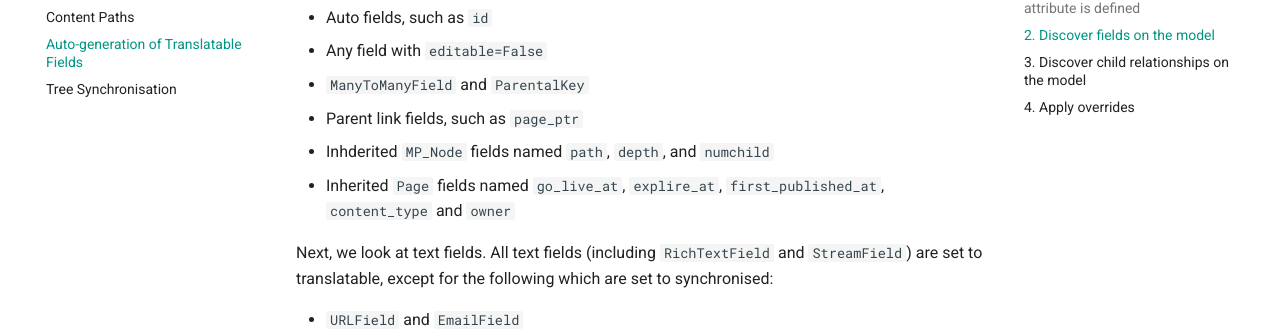
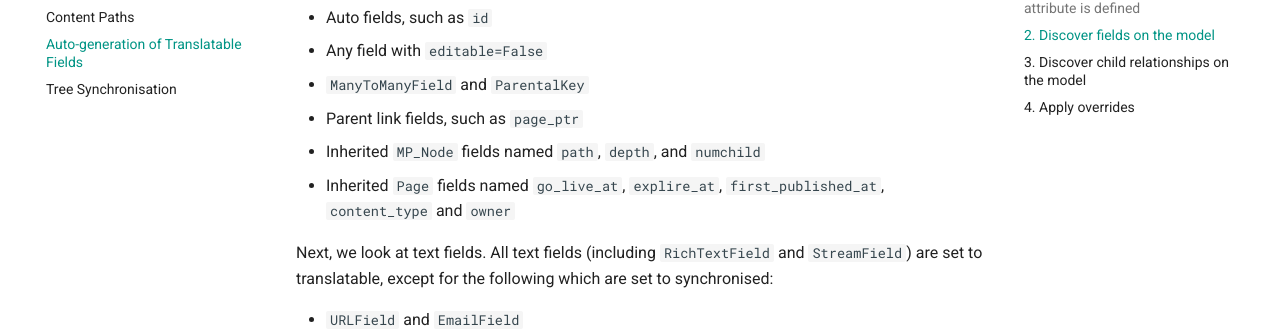
Before and after one commit to wagtail/wagtail-localize, an MkDocs documentation site: the page built from docs/concept/translatable-fields-autogen.md, in a window 1280 px wide and 900 px high, scrolled down 498 px. Shown: the part 118-452 px from the top of the window. Built offline with MkDocs 1.6.1 and Material for MkDocs 9.7.7, drawn with Linux system fonts in a browser that asks for light colours; comment, search, counter and statistics services are not loaded.

Commit message:
Fix typo

```diff
--- a/docs/concept/translatable-fields-autogen.md
+++ b/docs/concept/translatable-fields-autogen.md
@@ -17,7 +17,7 @@ The following are excluded:
  - Any field with ``editable=False``
  - ``ManyToManyField`` and ``ParentalKey``
  - Parent link fields, such as ``page_ptr``
- - Inhderited ``MP_Node`` fields named ``path``, ``depth``, and ``numchild``
+ - Inherited ``MP_Node`` fields named ``path``, ``depth``, and ``numchild``
  - Inherited ``Page`` fields named ``go_live_at``, ``explire_at``, ``first_published_at``, ``content_type`` and ``owner``
 
 Next, we look at text fields. All text fields (including ``RichTextField`` and ``StreamField``) are set to translatable,
```
